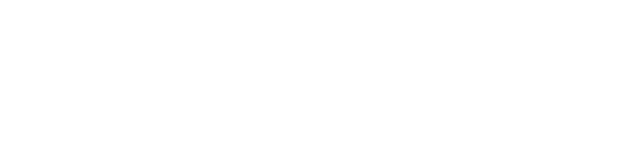
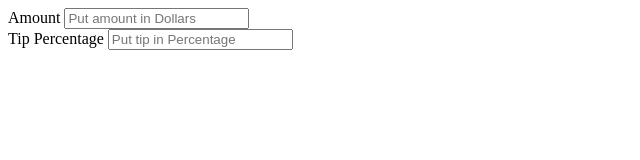
Before and after one commit to ThomasLam2142/Tip-Calculator, a plain HTML site: page index.html in a window 1280 px wide. Shown: the whole page, without its empty margins (0-640 px from the left). Drawn offline with Linux system fonts and the light colour scheme.

Commit message:
Minimum form complete

```diff
--- a/index.html
+++ b/index.html
@@ -3,9 +3,29 @@
 <head>
     <meta charset="UTF-8">
     <meta name="viewport" content="width=device-width, initial-scale=1.0">
-    <title>Document</title>
+    <title>Tip Calculator</title>
+    <link rel="stylesheet" href="styles.css">
+    <script src="app.js" async></script>
 </head>
 <body>
+    <form>
+        <div>
+            <label>Amount</label>
+            <input type="text" name="name" id="name" required placeholder="Put amount in Dollars">
+        </div>
+
+        <div>
+            <label>Tip Percentage</label>
+            <input type="text" name="name" id="name" required placeholder="Put tip in Percentage">
+        </div>
+
+
+
+
+
+
+    </form>
+
 
 </body>
 </html>
```
